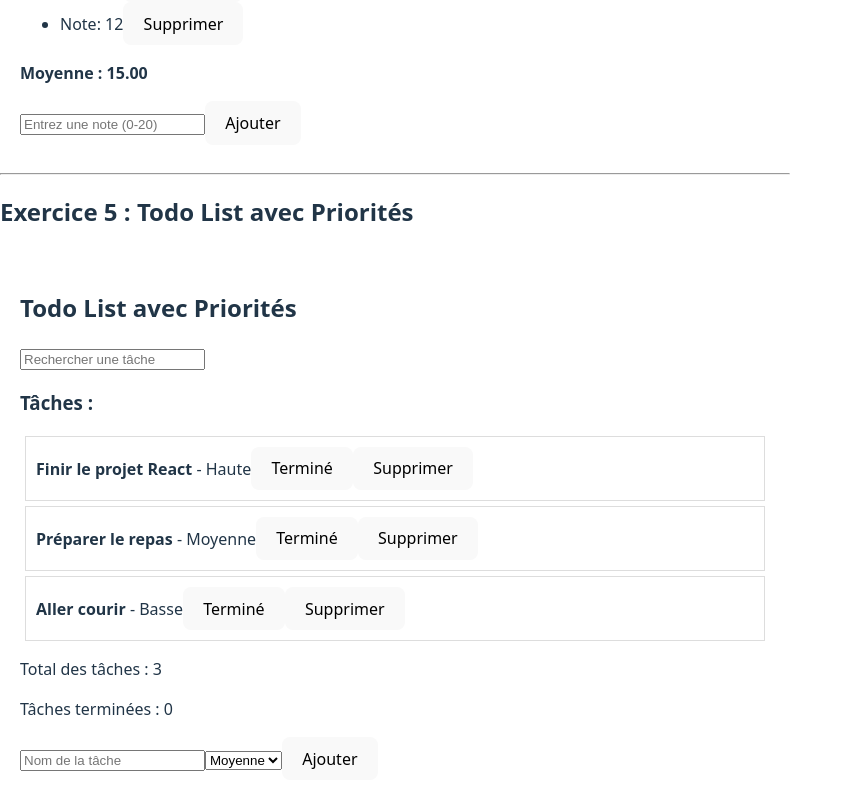
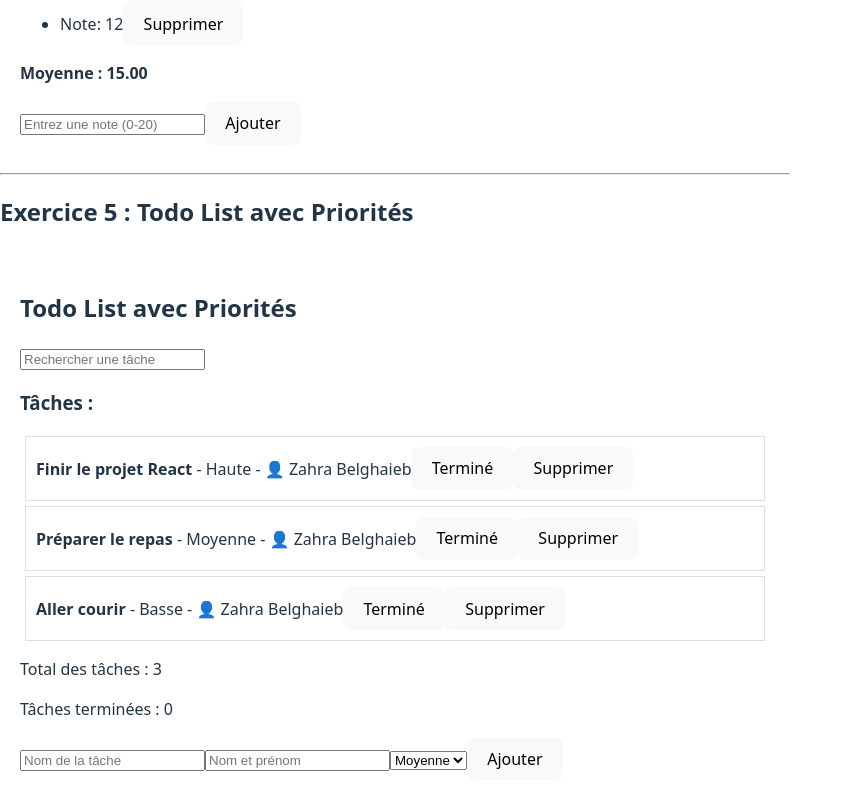
Before and after one commit to Zahrabelghaieb/React, a React (Vite) app: page / in a window 1280 px wide. Shown: the part 1480-2280 px from the top of the page, without its empty margins (0-853 px from the left). Built offline with nearby package versions, Linux system fonts and the light colour scheme.

Commit message:
Suite Atelier 1

```diff
--- a/src/App.jsx
+++ b/src/App.jsx
@@ -34,12 +34,12 @@ function App() {
       <hr />
       <h2>Exercice 5 : Todo List avec Priorités</h2>
       <TodoList
-        initialTasks={[
-          { name: 'Finir le projet React', priority: 'Haute', completed: false },
-          { name: 'Préparer le repas', priority: 'Moyenne', completed: false },
-          { name: 'Aller courir', priority: 'Basse', completed: false }
-        ]}
-      />
+  initialTasks={[
+    { name: 'Finir le projet React', person: 'Zahra Belghaieb', priority: 'Haute', completed: false },
+    { name: 'Préparer le repas', person: 'Zahra Belghaieb', priority: 'Moyenne', completed: false },
+    { name: 'Aller courir', person: 'Zahra Belghaieb', priority: 'Basse', completed: false }
+  ]}
+/>
     </div>
   );
 }
--- a/src/components/TodoList.jsx
+++ b/src/components/TodoList.jsx
@@ -3,13 +3,20 @@ import { useState } from 'react';
 function TodoList({ initialTasks = [] }) {
   const [tasks, setTasks] = useState(initialTasks);
   const [taskName, setTaskName] = useState('');
+  const [personName, setPersonName] = useState('');
   const [priority, setPriority] = useState('Moyenne');
   const [searchTerm, setSearchTerm] = useState('');
 
   const addTask = () => {
-    if (taskName.trim()) {
-      setTasks([...tasks, { name: taskName, priority, completed: false }]);
+    if (taskName.trim() && personName.trim()) {
+      setTasks([...tasks, {
+        name: taskName,
+        person: personName,
+        priority,
+        completed: false
+      }]);
       setTaskName('');
+      setPersonName('');
     }
   };
 
@@ -24,7 +31,8 @@ function TodoList({ initialTasks = [] }) {
   };
 
   const filteredTasks = tasks.filter(task =>
-    task.name.toLowerCase().includes(searchTerm.toLowerCase())
+    task.name.toLowerCase().includes(searchTerm.toLowerCase()) ||
+    (task.person && task.person.toLowerCase().includes(searchTerm.toLowerCase()))
   );
 
   const completedCount = tasks.filter(task => task.completed).length;
@@ -52,6 +60,7 @@ function TodoList({ initialTasks = [] }) {
           }}
         >
           <strong>{task.name}</strong> - {task.priority}
+          {task.person && <span> - 👤 {task.person}</span>}
           <button onClick={() => toggleComplete(index)}>
             {task.completed ? 'Non terminé' : 'Terminé'}
           </button>
@@ -68,6 +77,12 @@ function TodoList({ initialTasks = [] }) {
         value={taskName}
         onChange={(e) => setTaskName(e.target.value)}
       />
+      <input
+        type="text"
+        placeholder="Nom et prénom"
+        value={personName}
+        onChange={(e) => setPersonName(e.target.value)}
+      />
       <select value={priority} onChange={(e) => setPriority(e.target.value)}>
         <option>Haute</option>
         <option>Moyenne</option>
@@ -78,15 +93,4 @@ function TodoList({ initialTasks = [] }) {
   );
 }
 
-// Utilisation
-function App() {
-  return (
-    <TodoList
-      initialTasks={[
-        { name: 'Finir le projet React', priority: 'Haute', completed: false },
-        { name: 'Préparer le repas', priority: 'Moyenne', completed: false }
-      ]}
-    />
-  );
-}
 export default TodoList;
```
